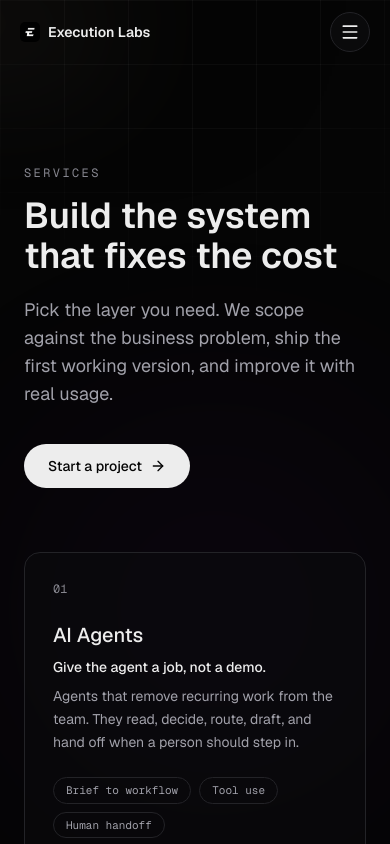
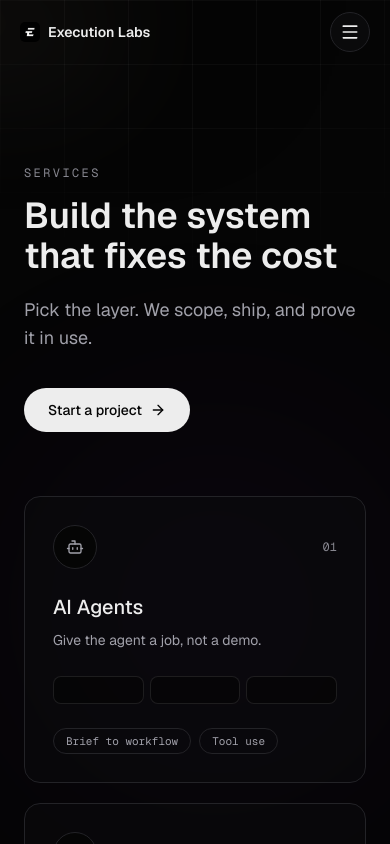
Before and after one commit to povssam/execution-labs-web, a Next.js app: page /services in a window 390 px wide. Shown: the top 844 px of the page. Built offline with nearby package versions, Linux system fonts and the light colour scheme.

Commit message:
tighten homepage visuals and process

```diff
--- a/src/app/globals.css
+++ b/src/app/globals.css
@@ -27,6 +27,7 @@
   color: var(--color-bone);
   font-family: var(--font-sans), Arial, Helvetica, sans-serif;
   -webkit-font-smoothing: antialiased;
+  padding-bottom: env(safe-area-inset-bottom);
 }
 
 .tracking-tight {
@@ -135,6 +136,33 @@
   }
 }
 
+@keyframes process-flow-mobile {
+  to {
+    transform: translateY(260%);
+  }
+}
+
+@keyframes process-flow-desktop {
+  to {
+    transform: translateX(640%);
+  }
+}
+
+.process-flow {
+  overflow: hidden;
+}
+
+.process-flow::after {
+  content: "";
+  position: absolute;
+  left: -1px;
+  top: 0;
+  height: 28%;
+  width: 3px;
+  border-radius: 999px;
+  background: linear-gradient(to bottom, transparent, rgba(237, 237, 237, 0.7), transparent);
+}
+
 /* Vertical marquee for the moving UI showcase columns. Cards are visible by
    default; the transform only moves them. Reduced motion stops the motion. */
 @keyframes marquee-y {
@@ -218,4 +246,23 @@
   .orbit-scan {
     animation: orbit-scan 1.8s cubic-bezier(0.2, 0.8, 0.3, 1) infinite;
   }
+  .process-flow::after {
+    animation: process-flow-mobile 3.8s cubic-bezier(0.2, 0.8, 0.3, 1) infinite;
+  }
 }
+
+@media (min-width: 1024px) {
+  .process-flow::after {
+    left: 0;
+    top: -1px;
+    height: 3px;
+    width: 14%;
+    background: linear-gradient(to right, transparent, rgba(237, 237, 237, 0.7), transparent);
+  }
+}
+
+@media (min-width: 1024px) and (prefers-reduced-motion: no-preference) {
+  .process-flow::after {
+    animation: process-flow-desktop 4.8s cubic-bezier(0.2, 0.8, 0.3, 1) infinite;
+  }
+}
--- a/src/app/services/page.tsx
+++ b/src/app/services/page.tsx
@@ -1,11 +1,13 @@
 import type { Metadata } from "next";
-import { Plus } from "lucide-react";
+import { Bot, ChartNoAxesCombined, PanelsTopLeft, Plus, Workflow } from "lucide-react";
 import { Container } from "@/components/ui/Container";
 import { Reveal } from "@/components/ui/Reveal";
 import { SectionHeading } from "@/components/ui/SectionHeading";
 import { CtaButtons } from "@/components/ui/CtaButtons";
 import { FinalCTA } from "@/components/home/FinalCTA";
 import { capabilities, process, faqs } from "@/lib/data";
+
+const icons = [Bot, PanelsTopLeft, ChartNoAxesCombined, Workflow];
 
 export const metadata: Metadata = {
   title: "Services | Execution Labs",
@@ -31,8 +33,7 @@
           </Reveal>
           <Reveal delay={0.1}>
             <p className="mt-5 max-w-2xl text-lg text-bone-dim">
-              Pick the layer you need. We scope against the business problem,
-              ship the first working version, and improve it with real usage.
+              Pick the layer. We scope, ship, and prove it in use.
             </p>
           </Reveal>
           <Reveal delay={0.15}>
@@ -46,21 +47,34 @@
           <div className="grid gap-5 sm:grid-cols-2">
             {capabilities.map((item, i) => (
               <Reveal key={item.title} delay={(i % 2) * 0.05} className="h-full">
-                <div className="flex h-full flex-col rounded-2xl border border-line bg-charcoal/40 p-7 transition-colors duration-200 hover:bg-charcoal-2/70">
-                  <span className="font-mono text-xs text-bone-faint">
-                    0{i + 1}
-                  </span>
+                <div className="group flex h-full flex-col rounded-2xl border border-line bg-charcoal/40 p-7 transition-colors duration-200 hover:border-bone/25 hover:bg-charcoal-2/70">
+                  <div className="flex items-center justify-between gap-4">
+                    <span className="flex h-11 w-11 items-center justify-center rounded-full border border-line bg-ink text-bone-dim transition-colors duration-150 group-hover:border-bone/40 group-hover:text-bone">
+                      {(() => {
+                        const Icon = icons[i % icons.length];
+                        return <Icon size={18} strokeWidth={1.8} />;
+                      })()}
+                    </span>
+                    <span className="font-mono text-xs text-bone-faint">
+                      0{i + 1}
+                    </span>
+                  </div>
                   <h2 className="mt-6 text-xl font-medium text-bone">
                     {item.title}
                   </h2>
-                  <p className="mt-2 text-sm font-medium text-bone">
+                  <p className="mt-2 text-sm leading-relaxed text-bone-dim">
                     {item.stance}
                   </p>
-                  <p className="mt-2 text-sm leading-relaxed text-bone-dim">
-                    {item.body}
-                  </p>
+                  <div className="mt-6 grid grid-cols-3 gap-1.5">
+                    {[0, 1, 2].map((bar) => (
+                      <span
+                        key={bar}
+                        className="h-7 rounded-lg border border-bone/10 bg-ink/55"
+                      />
+                    ))}
+                  </div>
                   <div className="mt-5 flex flex-wrap gap-2 pt-1">
-                    {item.points.map((p) => (
+                    {item.points.slice(0, 2).map((p) => (
                       <span
                         key={p}
                         className="rounded-full border border-line px-3 py-1 font-mono text-[11px] text-bone-dim"
--- a/src/components/home/FinalCTA.tsx
+++ b/src/components/home/FinalCTA.tsx
@@ -17,8 +17,7 @@
                 Have a system worth building?
               </h2>
               <p className="mx-auto mt-5 max-w-xl text-lg text-bone-dim">
-                Send the problem. We will tell you what to build first, what it
-                should save, and what can wait.
+                Send the problem. We will map the first useful build.
               </p>
               <CtaButtons className="mt-10 justify-center" primaryLabel="Start a project" />
             </div>
--- a/src/components/home/Hero.tsx
+++ b/src/components/home/Hero.tsx
@@ -44,8 +44,7 @@
             className="reveal mt-6 max-w-xl text-base leading-relaxed text-bone-dim sm:text-lg"
             style={revealDelay("0.14s")}
           >
-            We turn messy briefs into working systems. Less manual work, fewer
-            expensive misses, and software the team can use.
+            We turn messy briefs into systems that save labor, budget, and time.
           </p>
 
           <CtaButtons className="reveal mt-8" style={revealDelay("0.22s")} />
--- a/src/components/home/MotionWork.tsx
+++ b/src/components/home/MotionWork.tsx
@@ -58,7 +58,7 @@
           <SectionHeading
             label="Motion work"
             title="Motion as proof, not decoration"
-            description="Grace shows how brand, interface, and launch assets can move as one system. The motion explains what was built."
+            description="Grace shows identity, interface, and motion working as one system."
           />
           <Reveal className="grid gap-4 md:grid-cols-[1.35fr_0.65fr]">
             <div className="overflow-hidden rounded-2xl border border-line bg-charcoal/40">
--- a/src/components/home/Process.tsx
+++ b/src/components/home/Process.tsx
@@ -1,32 +1,91 @@
+import { Check, FileText, Hammer, Route } from "lucide-react";
 import { Container } from "../ui/Container";
 import { Reveal } from "../ui/Reveal";
 import { SectionHeading } from "../ui/SectionHeading";
 import { process } from "@/lib/data";
 
+const icons = [FileText, Route, Hammer, Check];
+
+function StepArtifact({ index }: { index: number }) {
+  if (index === 0) {
+    return (
+      <div className="grid gap-1.5">
+        <span className="h-1.5 w-16 rounded-full bg-bone/45" />
+        <span className="h-1.5 w-24 rounded-full bg-bone/20" />
+        <span className="h-1.5 w-12 rounded-full bg-bone/15" />
+      </div>
+    );
+  }
+
+  if (index === 1) {
+    return (
+      <div className="flex items-center gap-2">
+        <span className="h-2 w-2 rounded-full bg-bone/55" />
+        <span className="h-px w-8 bg-bone/20" />
+        <span className="h-2 w-8 rounded-full border border-bone/25" />
+        <span className="h-px w-8 bg-bone/20" />
+        <span className="h-2 w-2 rounded-full bg-bone/35" />
+      </div>
+    );
+  }
+
+  if (index === 2) {
+    return (
+      <div className="grid grid-cols-3 gap-1.5">
+        {[0, 1, 2, 3, 4, 5].map((item) => (
+          <span
+            key={item}
+            className="h-5 rounded-md border border-bone/10 bg-bone/[0.04]"
+          />
+        ))}
+      </div>
+    );
+  }
+
+  return (
+    <div className="grid gap-1.5">
+      <span className="h-1.5 w-24 rounded-full bg-bone/20" />
+      <span className="h-1.5 w-16 rounded-full bg-bone/45" />
+      <span className="h-1.5 w-20 rounded-full bg-bone/15" />
+    </div>
+  );
+}
+
 export function Process() {
   return (
     <section id="process" className="border-t border-line bg-charcoal/40 py-20 sm:py-28">
       <Container>
-        <SectionHeading label="Process" title="How the work gets made" />
+        <SectionHeading label="Process" title="Brief to proof" />
 
         <div className="relative mt-12">
           <div
-            className="pointer-events-none absolute left-0 right-0 top-6 hidden h-px bg-line lg:block"
+            className="process-flow pointer-events-none absolute bottom-0 left-6 top-0 w-px bg-line sm:hidden lg:left-0 lg:right-0 lg:top-1/2 lg:block lg:h-px lg:w-auto"
             aria-hidden
           />
-          <div className="grid gap-8 sm:grid-cols-2 lg:grid-cols-4 lg:gap-6">
+          <div className="grid gap-4 sm:grid-cols-2 lg:grid-cols-4 lg:gap-5">
             {process.map((step, i) => (
               <Reveal key={step.index} delay={i * 0.06}>
-                <div className="group">
-                  <div className="flex h-12 w-12 items-center justify-center rounded-full border border-line bg-ink font-mono text-sm text-bone transition-colors duration-200 group-hover:border-bone/40">
-                    {step.index}
+                <div className="group relative z-10 min-h-52 rounded-2xl border border-line bg-ink/80 p-5 transition-colors duration-200 hover:border-bone/25">
+                  <div className="flex items-center justify-between gap-4">
+                    <span className="flex h-10 w-10 items-center justify-center rounded-full border border-line bg-charcoal text-bone-dim transition-colors duration-150 group-hover:border-bone/30 group-hover:text-bone">
+                      {(() => {
+                        const Icon = icons[i % icons.length];
+                        return <Icon size={17} strokeWidth={1.7} />;
+                      })()}
+                    </span>
+                    <span className="font-mono text-[11px] text-bone-faint">
+                      {step.index}
+                    </span>
                   </div>
-                  <h3 className="mt-6 text-lg font-medium text-bone">
+                  <h3 className="mt-8 text-lg font-medium text-bone">
                     {step.title}
                   </h3>
-                  <p className="mt-2 text-sm leading-relaxed text-bone-dim">
+                  <p className="mt-1 text-sm text-bone-dim">
                     {step.body}
                   </p>
+                  <div className="mt-7 rounded-xl border border-bone/10 bg-charcoal/45 p-4">
+                    <StepArtifact index={i} />
+                  </div>
                 </div>
               </Reveal>
             ))}
--- a/src/components/home/WorkCarousel.tsx
+++ b/src/components/home/WorkCarousel.tsx
@@ -20,7 +20,7 @@
           <SectionHeading
             label="Selected work"
             title="Shipped systems, not decks"
-            description="Every card names the artifact, the user, and the workflow improved. The rail moves like a build queue, but the proof stays readable."
+            description="Real artifacts, users, and workflows. Proof stays visible."
           />
 
           <Reveal className="work-rail relative h-[34rem] overflow-hidden rounded-2xl border border-line bg-charcoal/35 p-3 sm:h-[38rem] sm:p-4">
--- a/src/lib/data.ts
+++ b/src/lib/data.ts
@@ -42,22 +42,22 @@
   {
     index: "01",
     title: "Brief",
-    body: "We get close to the vision, the constraint, and the money or time leaking from the system.",
+    body: "Find the leak.",
   },
   {
     index: "02",
-    title: "Shape",
-    body: "We map the workflow, remove the soft parts, and decide what must be real first.",
+    title: "System map",
+    body: "Design the workflow.",
   },
   {
     index: "03",
     title: "Build",
-    body: "We ship the smallest complete version the team can use, not a presentation about it.",
+    body: "Ship v1.",
   },
   {
     index: "04",
-    title: "Harden",
-    body: "We tune it against real usage so the work saves time and avoids expensive rework.",
+    title: "Proof",
+    body: "Test in real use.",
   },
 ];
 
```
Also changed, not shown: src/components/home/WhatWeBuild.tsx (+12 -7 lines).
